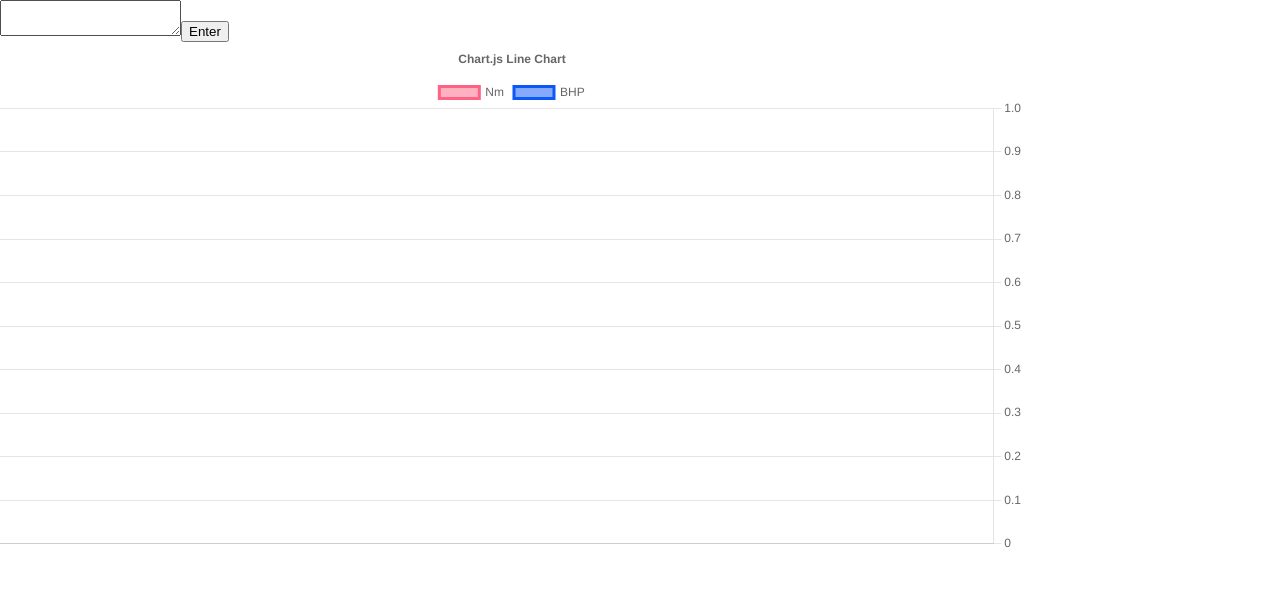
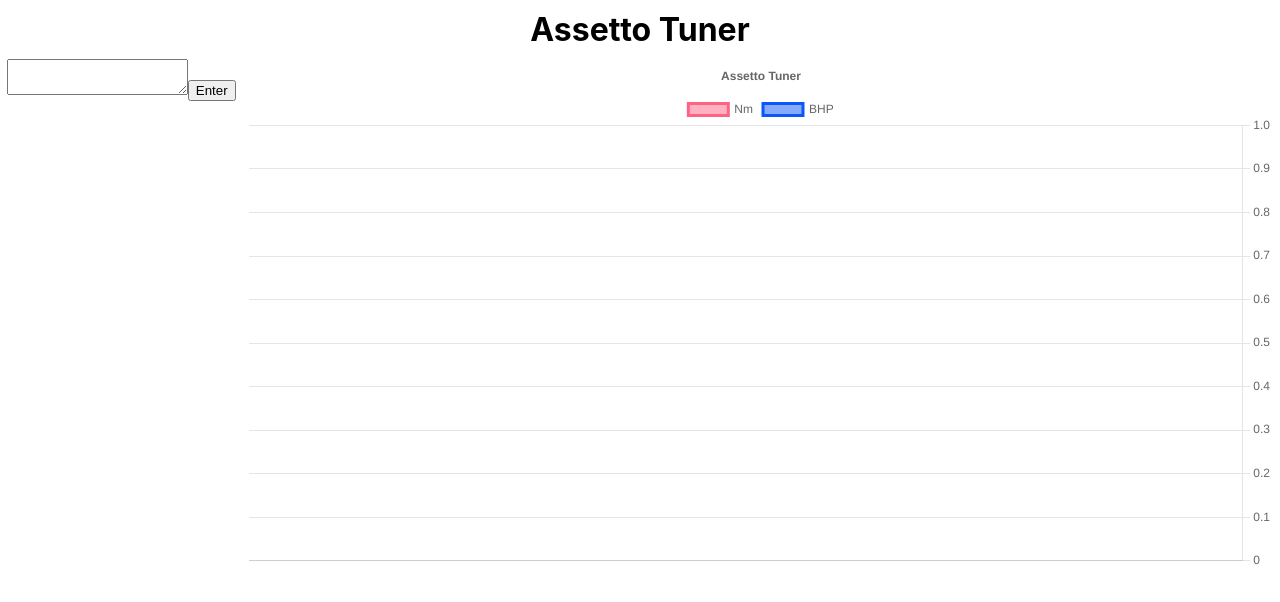
Before and after one commit to RTBlanco/assetto-tuner, a React (Create React App) app: page / in a window 1280 px wide. Shown: the top 602 px of the page. Built offline with nearby package versions, Linux system fonts and the light colour scheme.

Commit message:
added title and change function to update on change

```diff
--- a/src/App.js
+++ b/src/App.js
@@ -15,7 +15,7 @@
   ref.nm = nm
   ref.bhp = bhp
 
-  const handleClick = (e) => {
+  const enterData = (e) => {
     let power = document.getElementsByTagName('textarea')[0].value
     let powerArray = power.split(/\r|\n/g)
 
@@ -42,7 +42,9 @@
   const updatedPower = () => {
     let str = ''
     for( let i = 0; i < ref.rpm.length; i++) {
-      if (i == ref.rpm.length ) {
+
+      // if iteration is the last one remove new line
+      if ((i + 1) < ref.rpm.length ) {
         str = str + `${ref.rpm[i]}|${ref.nm[i]}\n`
       } else {
         str = str + `${ref.rpm[i]}|${ref.nm[i]}`
@@ -53,6 +55,7 @@
   }
 
   const handleChange = e => {
+    enterData()
     setPowerText(e.target.value)
   }
 
@@ -63,37 +66,6 @@
   ref.rpm = rpm
   ref.nm = nm
   const labels = ref.rpm;
-
-  const options = {
-    responsive: true,
-    scales: {
-      y:{
-        position: 'right',
-      }
-    },
-    plugins: {
-      legend: {
-        position: 'top',
-      },
-      title: {
-        display: true,
-        text: 'Chart.js Line Chart',
-      },
-      dragData: {
-        round: 1,
-        onDragStart: (e) => {
-          console.log(e)
-        },
-        onDrag: (e, datasetIndex, index, value) => {
-          // console.log(datasetIndex, index, value)
-        },
-        onDragEnd: (e, datasetIndex, index, value) => {
-          // console.log(datasetIndex, ref.rpm[index], value)
-          updatedPower()
-        }
-      },
-    },
-  };
 
   const data = {
     labels,
@@ -114,12 +86,46 @@
     }],
   };
 
+  const options = {
+    responsive: true,
+    scales: {
+      y:{
+        position: 'right',
+      }
+    },
+    plugins: {
+      legend: {
+        position: 'top',
+      },
+      title: {
+        display: true,
+        text: 'Assetto Tuner',
+      },
+      dragData: {
+        round: 1,
+        onDragStart: (e) => {
+          console.log(e)
+        },
+        onDrag: (e, datasetIndex, index, value) => {
+          // console.log(datasetIndex, index, value)
+          updatedPower()
+        },
+        onDragEnd: (e, datasetIndex, index, value) => {
+          // console.log(datasetIndex, ref.rpm[index], value)
+          enterData()
+        }
+      },
+    },
+  };
+
   return(
     <>
-
-      <PowerInput handleChange={handleChange} handleClick={handleClick} powerText={powerText}/>
-      <div id='dyno-graph'>
-        <Line options={options} data={data} plugins={options.plugins}/>
+      <h1 id='title'>Assetto Tuner</h1>
+      <div className="app">
+        <PowerInput handleChange={handleChange} powerText={powerText}/>
+        <div id='dyno-graph'>
+          <Line options={options} data={data} plugins={options.plugins}/>
+        </div>
       </div>
     </>
   )
```
